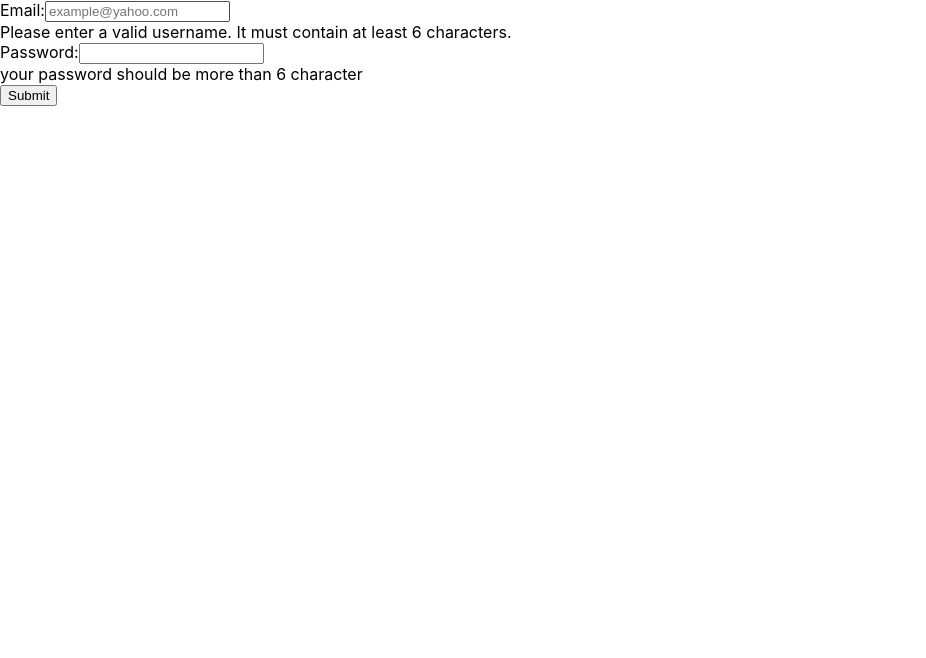
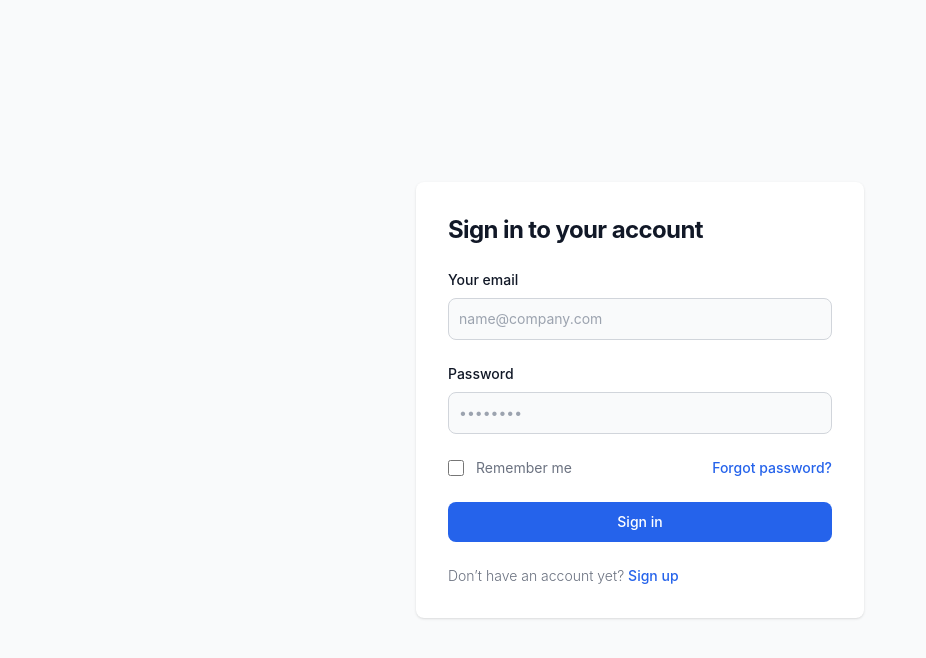
Before and after one commit to abderrahimAMZ/dropzone, a React (Create React App) app: page /login in a window 1280 px wide. Shown: the top 658 px of the page, without its empty margins (0-926 px from the left). Built offline with nearby package versions, Linux system fonts and the light colour scheme.

Commit message:
added beautiful UI, makes fileUpload work

```diff
--- a/src/hooks/AuthProvider.js
+++ b/src/hooks/AuthProvider.js
@@ -5,7 +5,7 @@
 
 const AuthProvider = ({ children }) => {
     const [user, setUser] = useState(null);
-    const [token, setToken] = useState(localStorage.getItem("site") || "");
+    const [token, setToken] = useState(localStorage.getItem("token") || "");
     const navigate = useNavigate();
     const loginAction = async (data) => {
 
--- a/src/index.css
+++ b/src/index.css
@@ -1,3 +1,7 @@
+@tailwind base;
+@tailwind components;
+@tailwind utilities;
+
 body {
   margin: 0;
   font-family: -apple-system, BlinkMacSystemFont, 'Segoe UI', 'Roboto', 'Oxygen',
--- a/src/pages/Login.js
+++ b/src/pages/Login.js
@@ -33,6 +33,45 @@
     };
 
     return (
+
+        <section class="bg-gray-50 dark:bg-gray-900">
+            <div class="flex flex-col items-center justify-center px-6 py-8 mx-auto md:h-screen lg:py-0">
+                <div class="w-full bg-white rounded-lg shadow dark:border md:mt-0 sm:max-w-md xl:p-0 dark:bg-gray-800 dark:border-gray-700">
+                    <div class="p-6 space-y-4 md:space-y-6 sm:p-8">
+                        <h1 class="text-xl font-bold leading-tight tracking-tight text-gray-900 md:text-2xl dark:text-white">
+                            Sign in to your account
+                        </h1>
+                        <form class="space-y-4 md:space-y-6" onSubmit={handleSubmitEvent}>
+                            <div>
+                                <label for="email" class="block mb-2 text-sm font-medium text-gray-900 dark:text-white">Your email</label>
+                                <input type="email" name="username" onChange={handleInput} id="email" class="bg-gray-50 border border-gray-300 text-gray-900 sm:text-sm rounded-lg focus:ring-primary-600 focus:border-primary-600 block w-full p-2.5 dark:bg-gray-700 dark:border-gray-600 dark:placeholder-gray-400 dark:text-white dark:focus:ring-blue-500 dark:focus:border-blue-500" placeholder="name@company.com" required=""/>
+                            </div>
+                            <div>
+                                <label for="password" class="block mb-2 text-sm font-medium text-gray-900 dark:text-white">Password</label>
+                                <input type="password" name="password"  onChange={handleInput} id="password" placeholder="••••••••" class="bg-gray-50 border border-gray-300 text-gray-900 sm:text-sm rounded-lg focus:ring-primary-600 focus:border-primary-600 block w-full p-2.5 dark:bg-gray-700 dark:border-gray-600 dark:placeholder-gray-400 dark:text-white dark:focus:ring-blue-500 dark:focus:border-blue-500" required=""/>
+                            </div>
+                            <div class="flex items-center justify-between">
+                                <div class="flex items-start">
+                                    <div class="flex items-center h-5">
+                                        <input id="remember" aria-describedby="remember" type="checkbox" class="w-4 h-4 border border-gray-300 rounded bg-gray-50 focus:ring-3 focus:ring-primary-300 dark:bg-gray-700 dark:border-gray-600 dark:focus:ring-primary-600 dark:ring-offset-gray-800" required=""/>
+                                    </div>
+                                    <div class="ml-3 text-sm">
+                                        <label for="remember" class="text-gray-500 dark:text-gray-300">Remember me</label>
+                                    </div>
+                                </div>
+                                <a href="#" class="text-sm font-medium text-primary-600 hover:underline dark:text-primary-500">Forgot password?</a>
+                            </div>
+                            <button type="submit" class="w-full text-white bg-primary-600 hover:bg-primary-700 focus:ring-4 focus:outline-none focus:ring-primary-300 font-medium rounded-lg text-sm px-5 py-2.5 text-center dark:bg-primary-600 dark:hover:bg-primary-700 dark:focus:ring-primary-800">Sign in</button>
+                            <p class="text-sm font-light text-gray-500 dark:text-gray-400">
+                                Don’t have an account yet? <a href="#" class="font-medium text-primary-600 hover:underline dark:text-primary-500">Sign up</a>
+                            </p>
+                        </form>
+                    </div>
+                </div>
+            </div>
+        </section>
+
+        /*
         <form onSubmit={handleSubmitEvent}>
             <div className="form_control">
                 <label htmlFor="user-email">Email:</label>
@@ -65,6 +104,8 @@
             </div>
             <button className="btn-submit">Submit</button>
         </form>
+
+         */
     );
 };
 
--- a/src/pages/fileUploader.js
+++ b/src/pages/fileUploader.js
@@ -8,9 +8,11 @@
 import InputText from '../components/InputText';
 import Button from '../components/Button';
 import axios from "axios";
+import {useAuth} from "../hooks/AuthProvider";
 
 
 function FileUploader() {
+  const user = useAuth();
   const onDrop = useCallback((acceptedFiles) => {
     const file = new FileReader;
 
@@ -67,9 +69,10 @@
     axios.defaults.headers.common['Access-Control-Allow-Methods'] = 'GET, POST, PUT, DELETE';
     console.log('formData', formData);
     try {
-    const response = await axios.post('http://localhost:8000/files', formData, {
+    const response = await axios.post('http://localhost:8000/fileUpload', formData, {
       headers: {
         'Content-Type': 'multipart/form-data',
+        Authorization: "Bearer " + user.token,
       },
     });
     console.log(response.data);
@@ -98,40 +101,41 @@
 
       <Container>
         <h1 className="text-6xl font-black text-center text-slate-900 mb-20">
-          FileUploader Us
+          instagrampro.ai
         </h1>
 
         <form className="max-w-md border border-gray-200 rounded p-6 mx-auto" onSubmit={handleOnSubmit}>
-          <FormRow className="mb-5">
-            <FormLabel htmlFor="name">Name</FormLabel>
-            <InputText id="name" name="name" type="text" />
-          </FormRow>
+
 
           <FormRow className="mb-5">
-            <FormLabel htmlFor="email">Email</FormLabel>
-            <InputText id="email" name="email" type="email" />
-          </FormRow>
-
-          <FormRow className="mb-5">
-            <FormLabel htmlFor="message">Message</FormLabel>
-            <InputText id="message" name="message" type="text"  />
-          </FormRow>
-
-          <FormRow className="mb-5">
-            <FormLabel htmlFor="image">Image</FormLabel>
             <div {...getRootProps()}>
               <input {...getInputProps()} />
+              <div className="flex items-center justify-center w-full">
+                <label htmlFor="dropzone-file"
+                       className="flex flex-col items-center justify-center w-full h-64 border-2 border-gray-300 border-dashed rounded-lg cursor-pointer bg-gray-50 dark:hover:bg-bray-800 dark:bg-gray-700 hover:bg-gray-100 dark:border-gray-600 dark:hover:border-gray-500 dark:hover:bg-gray-600">
+                  <div className="flex flex-col items-center justify-center pt-5 pb-6">
+                    <svg className="w-8 h-8 mb-4 text-gray-500 dark:text-gray-400" aria-hidden="true"
+                         xmlns="http://www.w3.org/2000/svg" fill="none" viewBox="0 0 20 16">
+                      <path stroke="currentColor" stroke-linecap="round" stroke-linejoin="round" stroke-width="2"
+                            d="M13 13h3a3 3 0 0 0 0-6h-.025A5.56 5.56 0 0 0 16 6.5 5.5 5.5 0 0 0 5.207 5.021C5.137 5.017 5.071 5 5 5a4 4 0 0 0 0 8h2.167M10 15V6m0 0L8 8m2-2 2 2"/>
+                    </svg>
+                    <p className="mb-2 text-sm text-gray-500 dark:text-gray-400"><span className="font-semibold">Click to upload</span> or
+                      drag and drop</p>
+                    <p className="text-xs text-gray-500 dark:text-gray-400">SVG, PNG, JPG or GIF (MAX. 800x400px)</p>
+                  </div>
                   {
                     isDragActive ?
                         <p>Drop the files here ...</p> :
                         <p>Drag 'n' drop some files here, or click to select files</p>
                   }
+                </label>
+              </div>
             </div>
           </FormRow>
 
           {preview && (
               <p className="mb-5">
-              <img src={preview} alt="Upload preview" />
+                <img src={preview} alt="Upload preview"/>
               </p>
           )}
 
--- a/tailwind.config.js
+++ b/tailwind.config.js
@@ -44,6 +44,8 @@
       ]
     }
   },
-  content: [],
+  content: [
+    './src/**/*.{js,jsx,ts,tsx}',
+  ],
   plugins: [],
 }
```
Lines whose indentation alone changed are shown as unchanged.
